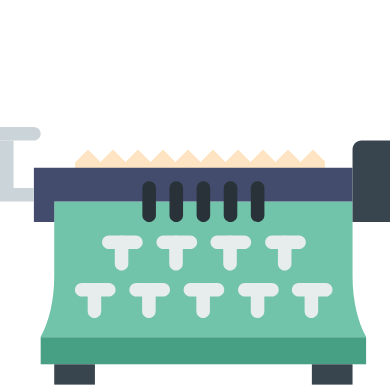
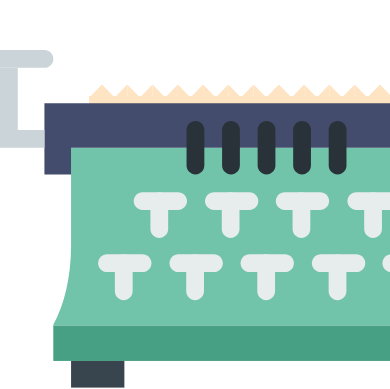
Before and after one commit to snorkysnark/namegen, a website with bundled scripts: page static/index.html in a window 390 px wide. Shown: the part 307-696 px from the top of the page. Built offline with nearby package versions, Linux system fonts and the light colour scheme.

Commit message:
Attempt at responsive design

```diff
--- a/static/index.html
+++ b/static/index.html
@@ -91,8 +91,8 @@
                     </g>
                 </g>
             </svg>
+            <div id="paper"></div>
         </div>
-        <div id="paper"></div>
     </div>
 
     <script type="module" src="build/main.js"></script>
--- a/static/style.css
+++ b/static/style.css
@@ -1,5 +1,6 @@
 body {
     font-family: sans-serif;
+    pointer-events: none;
 }
 
 .main {
@@ -13,37 +14,37 @@ body {
     margin-right: auto;
     flex-direction: column-reverse;
     align-items: center;
-    padding-bottom: 20px;
+    padding-bottom: 2vh;
 }
 
 .title {
+    text-align: center;
     text-transform: uppercase;
     font-family: 'Montserrat', sans-serif;
-    font-size: 50px;
+    font-size: 6vh;
     user-select: none;
     margin-bottom: 0;
-    margin-top: 10px;
+    margin-top: 1vh;
 }
 
 #typewriter {
-    z-index: 1;
-    pointer-events: none;
     position: relative;
+    height: 40vh;
 }
 
 .typewriter-svg {
-    width: 400px;
-    height: auto;
+    pointer-events: none;
+    height: 100%;
+    width: auto;
 }
 
 .typewriter-clickarea {
     pointer-events: all;
     position: absolute;
-    z-index: 2;
-    top: 103px;
-    left: 71px;
-    width: 264px;
-    height: 92px;
+    top: 38%;
+    left: 18%;
+    width: 66%;
+    height: 40%;
     border: none;
     outline: none;
     cursor: pointer;
@@ -51,14 +52,17 @@ body {
 }
 
 #paper {
-    position: relative;
-    width: 250px;
+    pointer-events: all;
+    z-index: -1;
+    position: absolute;
+    width: 67%;
     background-color: bisque;
-    transform: translateY(41px);
+    bottom: 84%;
+    left: 17%;
     display: flex;
     flex-direction: column;
     height: fit-content;
-    padding-top: 5px;
+    padding-top: 1vh;
 }
 
 #paper::after {
@@ -66,22 +70,22 @@ body {
     top: 0;
     content: "";
     display: block;
-    width: 250px;
-    height: 20px;
-    transform: translateY(-14px);
-    background: linear-gradient(-45deg, bisque 10px, transparent 10px),
-                linear-gradient(45deg, bisque 10px, transparent 10px);
-    background-size: 25px 15px;
-    background-position-x: 13px;
+    width: 100%;
+    height: 3vh;
+    top: -2vh;
+    background: linear-gradient(-45deg, bisque 38%, transparent 38%),
+                linear-gradient(45deg, bisque 38%, transparent 38%);
+    background-size: 7.2% 3vh;
+    background-position-x: 4%;
     background-repeat: repeat-x;
 }
 
 .name {
     font-family: 'Merriweather', serif;
-    font-size: larger;
+    font-size: 3vh;
     font-weight: 400;
     text-align: center;
-    margin-bottom: 5px;
+    margin-bottom: 0.5vh;
     user-select: all;
 }
 
```
Also changed, not shown: static/favicon.ico (added).
